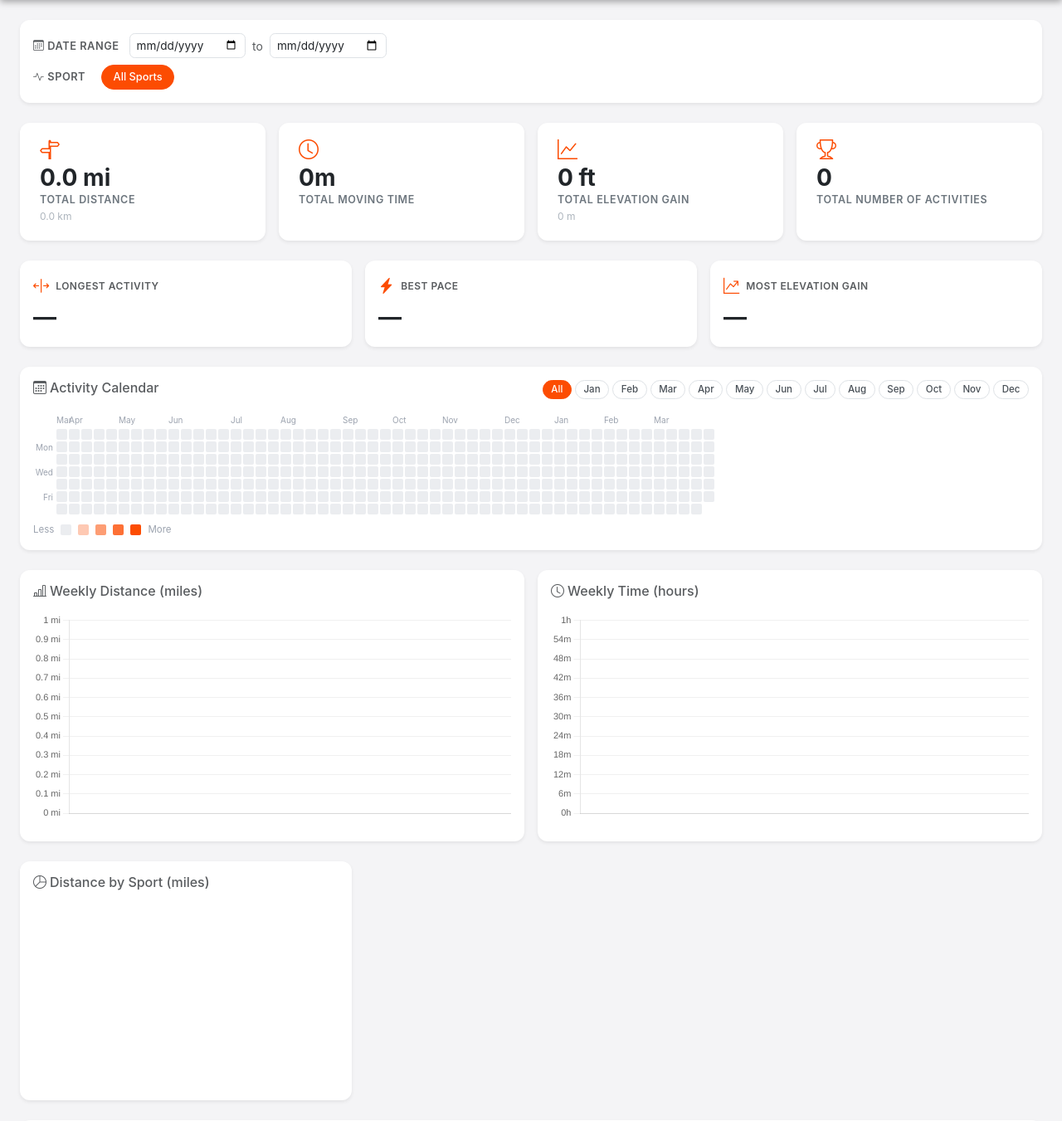
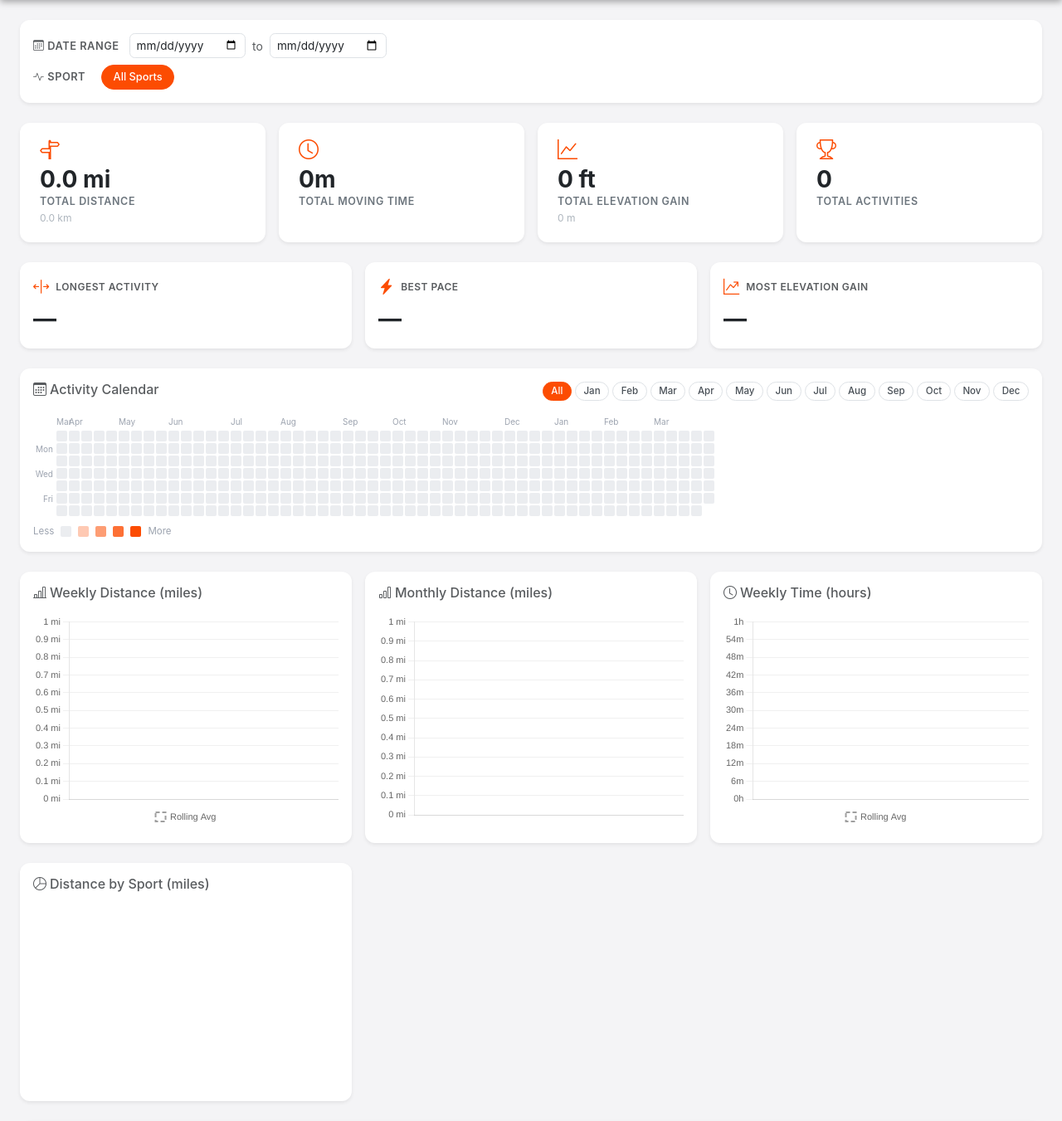
Before and after one commit to paulbranco/Strava-Stats, a Flask app: template templates/dashboard.html in a window 1280 px wide. Shown: the part 56-1407 px from the top of the page at 83% size. Run offline with Flask 3, Linux system fonts and the light colour scheme; the template is opened without the code that fills it: most values are stand-ins (such as "Sample title", 1, 10 or a date in 2020); a map, chart or similar area stays blank.

Commit message:
Add rolling avg line, YoY badges, and monthly distance chart
- Rolling average line on both weekly charts: cumulative expanding-window
  average (avg of all weeks 1..N at each point N), shown as a dashed
  gray line; tooltip shows value/wk and footer excludes it from totals
- YoY comparison badges on all 4 stat cards: icon top-left, colored
  badge top-right (green ↑ / red ↓ % vs same calendar year prior);
  computed from sport-filtered data independent of the date range filter
- Monthly Distance chart added to the right of Weekly Distance in a
  3-column row (col-lg-4 each); same sport/date filtering and stacked
  bar-by-sport layout as the weekly chart

https://claude.ai/code/session_01YZUd1xEqwvF9MSdTRTcb2V

```diff
--- a/static/css/style.css
+++ b/static/css/style.css
@@ -213,6 +213,19 @@ body {
   border-color: var(--strava-orange);
 }
 
+/* ── YoY badges ───────────────────────────────────────────────────────────── */
+.yoy-badge {
+  display: inline-block;
+  font-size: .68rem;
+  font-weight: 700;
+  padding: .18rem .5rem;
+  border-radius: .35rem;
+  white-space: nowrap;
+  line-height: 1.3;
+}
+.yoy-up   { background: #e8f5e9; color: #2e7d32; }
+.yoy-down { background: #ffebee; color: #c62828; }
+
 /* ── Heatmap ──────────────────────────────────────────────────────────────── */
 .heatmap-scroll-wrapper {
   overflow-x: auto;
--- a/static/js/dashboard.js
+++ b/static/js/dashboard.js
@@ -135,6 +135,7 @@ let pageSize     = 25;
 
 let weeklyChart     = null;
 let weeklyTimeChart = null;
+let monthlyChart    = null;
 let sportChart      = null;
 
 const heatmapMonths = new Set(); // 1-indexed months; empty = all
@@ -242,6 +243,31 @@ function buildWeeklyStackedData(activities, valueGetter) {
   return { labels, tooltipLabels, datasets };
 }
 
+// ── Shared: rolling average line dataset ──────────────────────────────────
+
+/**
+ * Given per-week total values, return a cumulative rolling-average array.
+ * avg[i] = mean of values[0..i]  (expanding window across the full timeline).
+ */
+function cumulativeAvgDataset(weekTotals, label, color) {
+  let runSum = 0;
+  const data = weekTotals.map((v, i) => { runSum += v; return +(runSum / (i + 1)).toFixed(3); });
+  return {
+    type: 'line',
+    label,
+    data,
+    borderColor: color,
+    borderWidth: 2,
+    borderDash: [5, 3],
+    backgroundColor: 'transparent',
+    pointRadius: 0,
+    pointHoverRadius: 4,
+    fill: false,
+    tension: 0.4,
+    order: 0,   // draw on top of bars
+  };
+}
+
 // ── Weekly Distance chart ─────────────────────────────────────────────────
 
 function updateWeeklyChart(activities) {
@@ -250,12 +276,16 @@ function updateWeeklyChart(activities) {
     a => metersToMiles(a.distance || 0)
   );
 
+  // Cumulative rolling average across the full timeline
+  const weekTotals = labels.map((_, i) => datasets.reduce((s, ds) => s + (ds.data[i] || 0), 0));
+  const avgDs = cumulativeAvgDataset(weekTotals, 'Rolling Avg', 'rgba(80,80,80,0.55)');
+
   if (weeklyChart) { weeklyChart.destroy(); weeklyChart = null; }
 
   const ctx = document.getElementById('weekly-chart').getContext('2d');
   weeklyChart = new Chart(ctx, {
     type: 'bar',
-    data: { labels, datasets },
+    data: { labels, datasets: [...datasets, avgDs] },
     options: {
       responsive: true,
       maintainAspectRatio: false,
@@ -269,9 +299,16 @@ function updateWeeklyChart(activities) {
           intersect: false,
           callbacks: {
             title: items => tooltipLabels[items[0].dataIndex],
-            label: item  => item.parsed.y > 0 ? ` ${item.dataset.label}: ${item.parsed.y.toFixed(1)} mi` : null,
+            label: item => {
+              if (item.dataset.label === 'Rolling Avg') {
+                return ` Rolling Avg: ${item.parsed.y.toFixed(1)} mi/wk`;
+              }
+              return item.parsed.y > 0 ? ` ${item.dataset.label}: ${item.parsed.y.toFixed(1)} mi` : null;
+            },
             footer: items => {
-              const total = items.reduce((s, i) => s + i.parsed.y, 0);
+              const total = items
+                .filter(i => i.dataset.label !== 'Rolling Avg')
+                .reduce((s, i) => s + i.parsed.y, 0);
               return `Total: ${total.toFixed(1)} mi`;
             },
           },
@@ -308,12 +345,16 @@ function updateWeeklyTimeChart(activities) {
     a => (a.moving_time || 0) / 3600   // seconds → hours
   );
 
+  // Cumulative rolling average across the full timeline
+  const weekTotals = labels.map((_, i) => datasets.reduce((s, ds) => s + (ds.data[i] || 0), 0));
+  const avgDs = cumulativeAvgDataset(weekTotals, 'Rolling Avg', 'rgba(80,80,80,0.55)');
+
   if (weeklyTimeChart) { weeklyTimeChart.destroy(); weeklyTimeChart = null; }
 
   const ctx = document.getElementById('weekly-time-chart').getContext('2d');
   weeklyTimeChart = new Chart(ctx, {
     type: 'bar',
-    data: { labels, datasets },
+    data: { labels, datasets: [...datasets, avgDs] },
     options: {
       responsive: true,
       maintainAspectRatio: false,
@@ -328,11 +369,15 @@ function updateWeeklyTimeChart(activities) {
           callbacks: {
             title: items => tooltipLabels[items[0].dataIndex],
             label: item => {
-              if (item.parsed.y <= 0) return null;
-              return ` ${item.dataset.label}: ${fmtHoursShort(item.parsed.y)}`;
+              if (item.dataset.label === 'Rolling Avg') {
+                return ` Rolling Avg: ${fmtHoursShort(item.parsed.y)}/wk`;
+              }
+              return item.parsed.y > 0 ? ` ${item.dataset.label}: ${fmtHoursShort(item.parsed.y)}` : null;
             },
             footer: items => {
-              const total = items.reduce((s, i) => s + i.parsed.y, 0);
+              const total = items
+                .filter(i => i.dataset.label !== 'Rolling Avg')
+                .reduce((s, i) => s + i.parsed.y, 0);
               const h = Math.floor(total);
               const m = Math.round((total - h) * 60);
               return h > 0 ? `Total: ${h}h ${String(m).padStart(2,'0')}m` : `Total: ${m}m`;
@@ -542,6 +587,150 @@ function escHtml(str) {
             .replace(/"/g,'&quot;').replace(/'/g,'&#39;');
 }
 
+// ── Monthly Distance chart ────────────────────────────────────────────────
+
+function buildMonthlyStackedData(activities, valueGetter) {
+  const monthKeySet = new Set();
+  for (const a of activities) {
+    const d = a.start_date_local || a.start_date || '';
+    if (d) monthKeySet.add(d.slice(0, 7)); // "YYYY-MM"
+  }
+  const keys = [...monthKeySet].sort();
+
+  const MNAMES = ['Jan','Feb','Mar','Apr','May','Jun','Jul','Aug','Sep','Oct','Nov','Dec'];
+  const labels = keys.map(k => {
+    const [yr, mo] = k.split('-');
+    return `${MNAMES[parseInt(mo) - 1]} '${yr.slice(2)}`;
+  });
+
+  const sports = [...new Set(activities.map(a => a.sport_type || a.type || 'Other'))].sort();
+
+  const buckets = {};
+  for (const sport of sports) {
+    buckets[sport] = {};
+    for (const k of keys) buckets[sport][k] = 0;
+  }
+  for (const a of activities) {
+    const d = a.start_date_local || a.start_date || '';
+    if (!d) continue;
+    const k     = d.slice(0, 7);
+    const sport = a.sport_type || a.type || 'Other';
+    buckets[sport][k] = (buckets[sport][k] || 0) + valueGetter(a);
+  }
+
+  const datasets = sports.map(sport => ({
+    label: `${sportIcon(sport)} ${sport}`,
+    data: keys.map(k => +(buckets[sport][k] || 0).toFixed(2)),
+    backgroundColor: sportColor(sport) + 'cc',
+    borderColor: sportColor(sport),
+    borderWidth: 1,
+    borderRadius: 2,
+  }));
+
+  return { labels, datasets };
+}
+
+function updateMonthlyChart(activities) {
+  const { labels, datasets } = buildMonthlyStackedData(
+    activities,
+    a => metersToMiles(a.distance || 0)
+  );
+
+  if (monthlyChart) { monthlyChart.destroy(); monthlyChart = null; }
+
+  const ctx = document.getElementById('monthly-chart').getContext('2d');
+  monthlyChart = new Chart(ctx, {
+    type: 'bar',
+    data: { labels, datasets },
+    options: {
+      responsive: true,
+      maintainAspectRatio: false,
+      plugins: {
+        legend: {
+          position: 'bottom',
+          labels: { font: { size: 11 }, boxWidth: 12, padding: 8 },
+        },
+        tooltip: {
+          mode: 'index',
+          intersect: false,
+          callbacks: {
+            label: item => item.parsed.y > 0 ? ` ${item.dataset.label}: ${item.parsed.y.toFixed(1)} mi` : null,
+            footer: items => {
+              const total = items.reduce((s, i) => s + i.parsed.y, 0);
+              return `Total: ${total.toFixed(1)} mi`;
+            },
+          },
+        },
+      },
+      scales: {
+        x: {
+          stacked: true,
+          grid: { display: false },
+          ticks: { maxTicksLimit: 18, font: { size: 11 } },
+        },
+        y: {
+          stacked: true,
+          beginAtZero: true,
+          grid: { color: '#f0f0f0' },
+          ticks: { font: { size: 11 }, callback: v => v + ' mi' },
+        },
+      },
+    },
+  });
+}
+
+// ── Year-over-Year badges ─────────────────────────────────────────────────
+
+/**
+ * Compute YoY % change for each stat using sport-filtered activities
+ * (ignores date range filter so the badge always reflects full calendar years).
+ */
+function updateYoY() {
+  const currentYear = new Date().getFullYear();
+  const prevYear    = currentYear - 1;
+
+  // Use sport filter but not date filter for YoY
+  const sportFiltered = allActivities.filter(a => {
+    const sport = a.sport_type || a.type || '';
+    return selectedSports.size === 0 || selectedSports.has(sport);
+  });
+
+  const thisYear = sportFiltered.filter(a => activityYear(a) === currentYear);
+  const lastYear = sportFiltered.filter(a => activityYear(a) === prevYear);
+
+  function pctChange(curr, prev) {
+    if (prev === 0) return null;
+    return (curr - prev) / prev * 100;
+  }
+
+  function badge(pct) {
+    if (pct === null) return '';
+    const up    = pct >= 0;
+    const arrow = up ? '↑' : '↓';
+    const cls   = up ? 'yoy-up' : 'yoy-down';
+    return `<span class="yoy-badge ${cls}">${arrow} ${Math.abs(pct).toFixed(0)}% YoY</span>`;
+  }
+
+  const distPct = pctChange(
+    thisYear.reduce((s, a) => s + (a.distance || 0), 0),
+    lastYear.reduce((s, a) => s + (a.distance || 0), 0)
+  );
+  const timePct = pctChange(
+    thisYear.reduce((s, a) => s + (a.moving_time || 0), 0),
+    lastYear.reduce((s, a) => s + (a.moving_time || 0), 0)
+  );
+  const elevPct = pctChange(
+    thisYear.reduce((s, a) => s + (a.total_elevation_gain || 0), 0),
+    lastYear.reduce((s, a) => s + (a.total_elevation_gain || 0), 0)
+  );
+  const cntPct  = pctChange(thisYear.length, lastYear.length);
+
+  document.getElementById('yoy-distance').innerHTML  = badge(distPct);
+  document.getElementById('yoy-time').innerHTML      = badge(timePct);
+  document.getElementById('yoy-elevation').innerHTML = badge(elevPct);
+  document.getElementById('yoy-count').innerHTML     = badge(cntPct);
+}
+
 // ── Activity Calendar Heatmap ─────────────────────────────────────────────
 
 function buildHeatmap(activities) {
@@ -738,9 +927,11 @@ function updatePRCards(activities) {
 function updateAll() {
   const filtered = getFilteredActivities();
   updateStats(filtered);
+  updateYoY();
   updatePRCards(filtered);
   buildHeatmap(filtered);
   updateWeeklyChart(filtered);
+  updateMonthlyChart(filtered);
   updateWeeklyTimeChart(filtered);
   updateSportChart(filtered);
   updateTable(filtered);
--- a/templates/dashboard.html
+++ b/templates/dashboard.html
@@ -41,7 +41,10 @@
     <div class="col-6 col-lg-3">
       <div class="stat-card card border-0 shadow-sm h-100">
         <div class="card-body">
-          <div class="stat-icon text-strava"><i class="bi bi-signpost-split"></i></div>
+          <div class="d-flex align-items-start justify-content-between mb-2">
+            <div class="stat-icon text-strava mb-0"><i class="bi bi-signpost-split"></i></div>
+            <div id="yoy-distance"></div>
+          </div>
           <div class="stat-value" id="stat-distance">—</div>
           <div class="stat-label">Total Distance</div>
           <div class="stat-sub" id="stat-distance-km"></div>
@@ -52,7 +55,10 @@
     <div class="col-6 col-lg-3">
       <div class="stat-card card border-0 shadow-sm h-100">
         <div class="card-body">
-          <div class="stat-icon text-strava"><i class="bi bi-clock"></i></div>
+          <div class="d-flex align-items-start justify-content-between mb-2">
+            <div class="stat-icon text-strava mb-0"><i class="bi bi-clock"></i></div>
+            <div id="yoy-time"></div>
+          </div>
           <div class="stat-value" id="stat-time">—</div>
           <div class="stat-label">Total Moving Time</div>
         </div>
@@ -62,7 +68,10 @@
     <div class="col-6 col-lg-3">
       <div class="stat-card card border-0 shadow-sm h-100">
         <div class="card-body">
-          <div class="stat-icon text-strava"><i class="bi bi-graph-up"></i></div>
+          <div class="d-flex align-items-start justify-content-between mb-2">
+            <div class="stat-icon text-strava mb-0"><i class="bi bi-graph-up"></i></div>
+            <div id="yoy-elevation"></div>
+          </div>
           <div class="stat-value" id="stat-elevation">—</div>
           <div class="stat-label">Total Elevation Gain</div>
           <div class="stat-sub" id="stat-elevation-m"></div>
@@ -73,9 +82,12 @@
     <div class="col-6 col-lg-3">
       <div class="stat-card card border-0 shadow-sm h-100">
         <div class="card-body">
-          <div class="stat-icon text-strava"><i class="bi bi-trophy"></i></div>
+          <div class="d-flex align-items-start justify-content-between mb-2">
+            <div class="stat-icon text-strava mb-0"><i class="bi bi-trophy"></i></div>
+            <div id="yoy-count"></div>
+          </div>
           <div class="stat-value" id="stat-count">—</div>
-          <div class="stat-label">Total Number of Activities</div>
+          <div class="stat-label">Total Activities</div>
         </div>
       </div>
     </div>
@@ -159,11 +171,11 @@
     </div>
   </div>
 
-  <!-- Weekly trend charts -->
+  <!-- Weekly / Monthly trend charts -->
   <div class="row g-3 mb-4">
 
     <!-- Weekly distance trend -->
-    <div class="col-12 col-lg-6">
+    <div class="col-12 col-lg-4">
       <div class="card border-0 shadow-sm h-100">
         <div class="card-body">
           <h6 class="card-title text-muted mb-3">
@@ -176,8 +188,22 @@
       </div>
     </div>
 
+    <!-- Monthly distance trend -->
+    <div class="col-12 col-lg-4">
+      <div class="card border-0 shadow-sm h-100">
+        <div class="card-body">
+          <h6 class="card-title text-muted mb-3">
+            <i class="bi bi-bar-chart me-1"></i>Monthly Distance (miles)
+          </h6>
+          <div class="chart-wrapper">
+            <canvas id="monthly-chart"></canvas>
+          </div>
+        </div>
+      </div>
+    </div>
+
     <!-- Weekly time trend -->
-    <div class="col-12 col-lg-6">
+    <div class="col-12 col-lg-4">
       <div class="card border-0 shadow-sm h-100">
         <div class="card-body">
           <h6 class="card-title text-muted mb-3">
```
